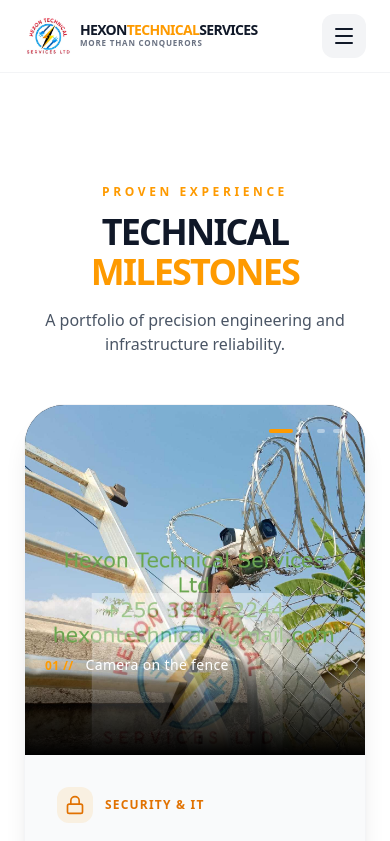
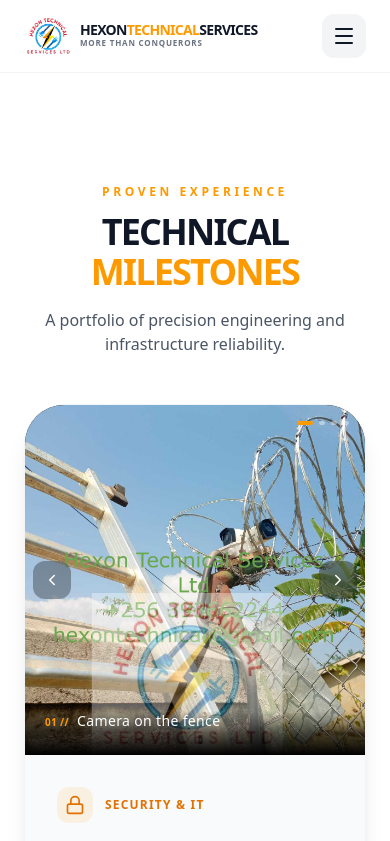
Before and after one commit to star-benjamin/hexon-website-live, a React (Vite) app in the folder beauty/: page /projects in a window 390 px wide. Shown: the top 841 px of the page. Built offline with nearby package versions, Linux system fonts and the light colour scheme.

Commit message:
fixing mobile drawer padding, adding photos and wrapping long email display on mobile

```diff
--- a/beauty/src/components/contactForm.tsx
+++ b/beauty/src/components/contactForm.tsx
@@ -52,7 +52,7 @@
               </div>
               <div>
                 <p className="text-[10px] uppercase tracking-widest font-bold opacity-70">Email Us</p>
-                <p className="text-xs font-bold">hexontechnical@gmail.com</p>
+                <p className="text-xs font-bold wrap-break-word">hexontechnicalservices@gmail.com</p>
               </div>
               <div>
                 <p className="text-[10px] uppercase tracking-widest font-bold opacity-70">Call Us</p>
@@ -70,10 +70,10 @@
           </div>
         </div>
 
-        {/* Right Side: The Form - Optimized for height */}
+        {/* Right Side*/}
         <div className="p-8">
           <form ref={formRef} onSubmit={handleSubmit} className="space-y-4">
-            {/* Row 1: Two Columns for Name and Email */}
+            {/*Two Columns for Name and Email */}
             <div className="grid grid-cols-1 sm:grid-cols-2 gap-4">
               <div>
                 <label className="block text-[11px] font-black uppercase mb-1 text-gray-500">Full Name</label>
@@ -93,7 +93,7 @@
               </div>
             </div>
 
-            {/* Row 2: Service Selection */}
+            {/*Service Selection */}
             <div>
               <label className="block text-[11px] font-black uppercase mb-1 text-gray-500">Service Required</label>
               <select name="service" className="w-full px-4 py-2.5 rounded-xl border border-gray-200 dark:border-gray-700 dark:bg-gray-900 dark:text-white text-sm outline-none">
@@ -104,12 +104,12 @@
               </select>
             </div>
 
-            {/* Row 3: Message - Reduced rows */}
+            {/* Message*/}
             <div>
               <label className="block text-[11px] font-black uppercase mb-1 text-gray-500">Your message</label>
               <textarea
                 name="message"
-                rows={3} // Reduced from 4 to 3
+                rows={3}
                 required
                 className="w-full px-4 py-2.5 rounded-xl border border-gray-200 dark:border-gray-700 dark:bg-gray-900 dark:text-white text-sm outline-none resize-none"
                 placeholder="Technical requirements..."
--- a/beauty/src/components/header.tsx
+++ b/beauty/src/components/header.tsx
@@ -109,7 +109,7 @@
           ))}
         </nav>
 
-        <div className="mt-12 p-8 bg-amber-500 rounded-[2.5rem] text-black relative overflow-hidden group">
+        <div className="mt-3 p-8 bg-amber-500 rounded-[2.5rem] text-black relative overflow-hidden group">
           <div className="relative z-10">
             <p className="font-black text-2xl mb-2">Need Help?</p>
             <p className="font-medium opacity-90 mb-6">Connect with our support team on WhatsApp.</p>
--- a/beauty/src/pages/projects.tsx
+++ b/beauty/src/pages/projects.tsx
@@ -44,44 +44,44 @@
               alt={`${title} - ${img.caption}`}
               className="w-full h-full object-cover"
             />
-
           </div>
         ))}
       </div>
 
-      {/* 2.CAPTION OVERLAY  */}
-      <div className="absolute bottom-0 left-0 right-0  px-5 pb-20 bg-gradient-to-t from-black/100 via-black/60 to-transparent z-20 pointer-events-none">
-        <p className="text-white text-sm md:text-base font-medium tracking-wide animate-in fade-in slide-in-from-bottom-2 duration-500">
-          <span className="text-amber-500 font-black mr-3 uppercase text-xs">0{currentIndex + 1} //</span>
+      {/* 2. CAPTION OVERLAY - Reduced pb-20 to pb-6 for better mobile fit */}
+      <div className="absolute bottom-0 left-0 right-0 px-5 pb-6 bg-gradient-to-t from-black/100 via-black/60 to-transparent z-20 pointer-events-none">
+        <p className="text-white text-sm font-medium tracking-wide animate-in fade-in slide-in-from-bottom-2 duration-500">
+          <span className="text-amber-500 font-black mr-2 uppercase text-[10px]">0{currentIndex + 1} //</span>
           {images[currentIndex].caption}
         </p>
       </div>
 
-      {/* Navigation Arrows */}
+      {/* Navigation Arrows - Fixed Visibility */}
       {images.length > 1 && (
         <>
-          <div className="absolute inset-0 flex items-center justify-between px-4 opacity-0 group-hover:opacity-100 transition-opacity z-30 pb-16">
+          {/* Removed opacity-0 and group-hover classes so they show on touch devices */}
+          <div className="absolute inset-0 flex items-center justify-between px-2 z-30 pointer-events-none">
             <button
               onClick={prevImage}
-              className="p-3 bg-white/10 backdrop-blur-md text-white rounded-2xl hover:bg-amber-500 hover:text-black transition-all"
+              className="p-2.5 bg-black/30 backdrop-blur-md text-white rounded-xl hover:bg-amber-500 hover:text-black transition-all pointer-events-auto"
             >
-              <ChevronLeft size={20} />
+              <ChevronLeft size={18} />
             </button>
             <button
               onClick={nextImage}
-              className="p-3 bg-white/10 backdrop-blur-md text-white rounded-2xl hover:bg-amber-500 hover:text-black transition-all"
+              className="p-2.5 bg-black/30 backdrop-blur-md text-white rounded-xl hover:bg-amber-500 hover:text-black transition-all pointer-events-auto"
             >
-              <ChevronRight size={20} />
+              <ChevronRight size={18} />
             </button>
           </div>
 
           {/* Progress Indicators */}
-          <div className="absolute top-6 right-6 z-10 flex gap-2">
+          <div className="absolute top-4 right-4 z-10 flex gap-1.5">
              {images.map((_, idx) => (
               <div
                 key={idx}
                 className={`h-1 transition-all duration-300 rounded-full ${
-                  currentIndex === idx ? 'w-6 bg-amber-500' : 'w-2 bg-white/40'
+                  currentIndex === idx ? 'w-4 bg-amber-500' : 'w-1.5 bg-white/40'
                 }`}
               />
             ))}
--- a/beauty/src/pages/teams.tsx
+++ b/beauty/src/pages/teams.tsx
@@ -52,12 +52,6 @@
       image: "/images/employess/Electrical engineer kiiza Edwin.jpeg"
     },
     {
-      name: "Tumukwatse Benard",
-      role: "Surveyor Engineer",
-      category: "Engineering",
-      image: "/images/employess/logo.jpg"
-    },
-    {
       name: "Wafula Abraham",
       role: "Electrical Engineer",
       category: "Engineering",
@@ -69,6 +63,19 @@
       category: "Engineering",
       image: "/images/employess/Acut Nabot civil Engineer.jpeg"
     },
+    {
+      name: "Tumukwatse Benard",
+      role: "Surveyor",
+      category: "Engineering",
+      image: "/images/employess/survey.jpeg"
+    },
+     {
+      name: "Ndide Roger Nalumoso",
+      role: "IT Technician",
+      category: "Technical",
+      image: "/images/employess/IT Technician.jpeg"
+    },
+
   ];
 
   return (
```
Also changed, not shown: beauty/public/images/employess/IT Technician.jpeg (added), beauty/public/images/employess/survey.jpeg (added).
